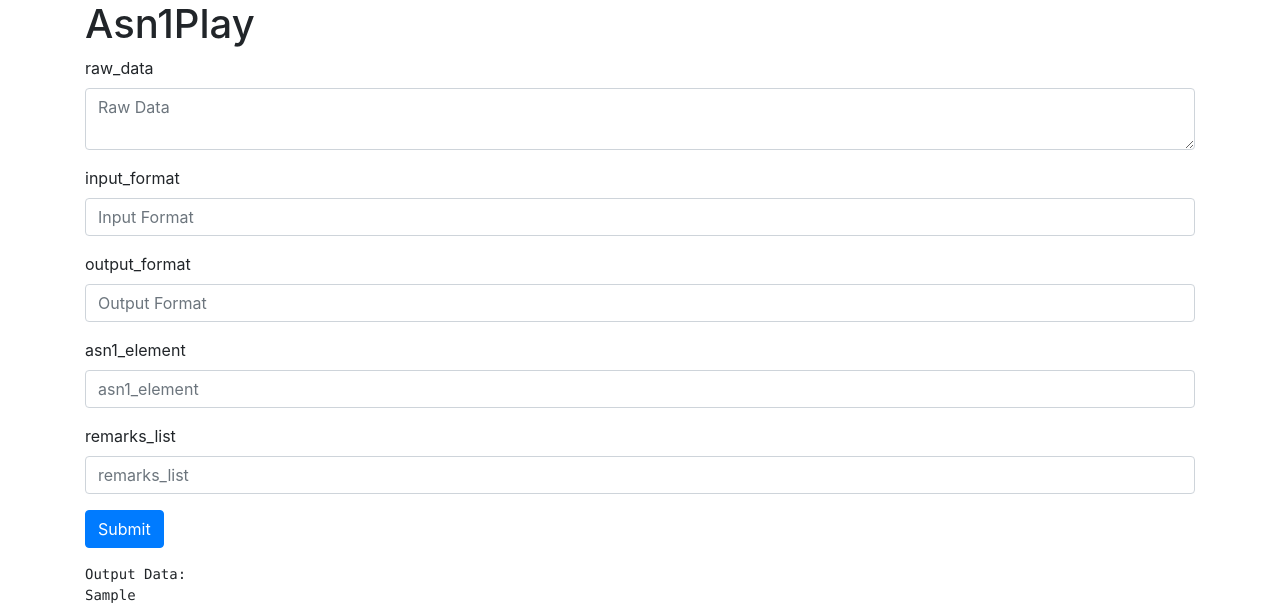
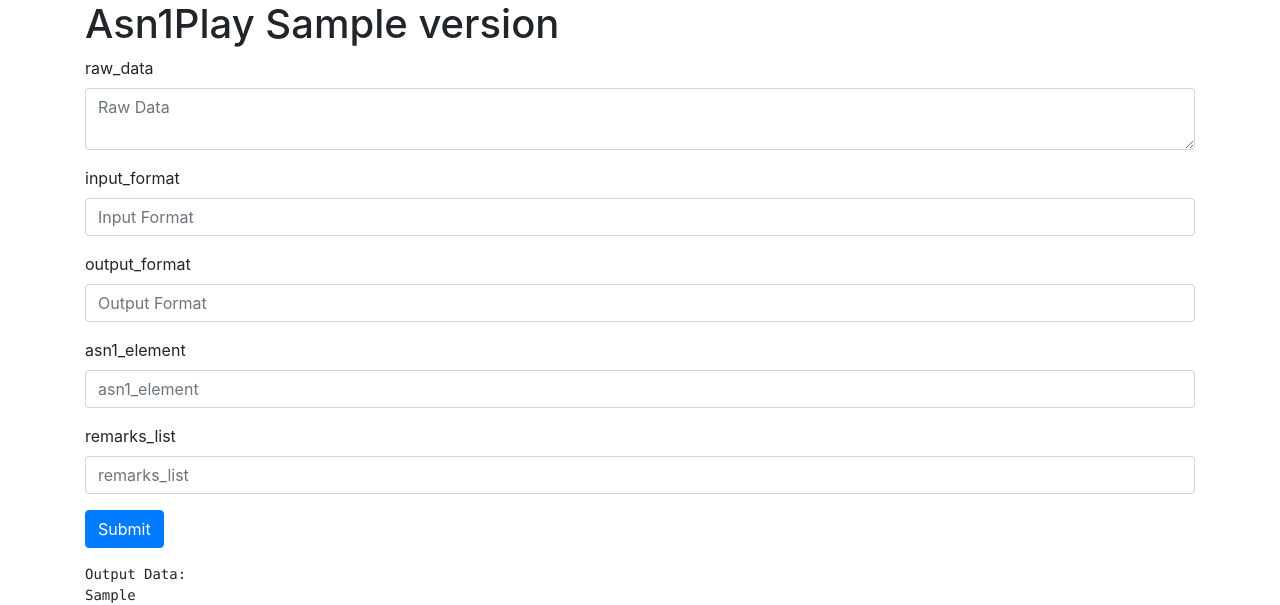
Before and after one commit to impratikjaiswal/asn1Play, a Flask app: template src/templates/asn1Play.html in a window 1280 px wide. Shown: the part 56-661 px from the top of the page. Run offline with Flask 3, Linux system fonts and the light colour scheme; the template is opened without the code that fills it: most values are stand-ins (such as "Sample title", 1, 10 or a date in 2020); parts of the project's set-up code (start-up, migrations or seed data) failed here and were passed over; some libraries are stand-ins or nearby versions.

Commit message:
version added in web form

```diff
--- a/src/app.py
+++ b/src/app.py
@@ -5,8 +5,9 @@ from flask import Flask, render_template, request, url_for, flash, redirect
 from python_helpers.ph_modes_error_handling import PhErrorHandlingModes
 from werkzeug.exceptions import abort
 
+from src.main.convert.converter import read_web_request
 from src.main.data_type.data_type_master import DataTypeMaster
-from src.main.helper.data import Data
+from src.main.helper.constants_config import ConfigConst
 
 app = Flask(__name__)
 app.config['SECRET_KEY'] = 'your secret key'
@@ -23,6 +24,7 @@ def index():
 @app.route('/asn1Play', methods=('GET', 'POST'))
 def asn1Play():
     output_data = ''
+    version = f'v{ConfigConst.TOOL_VERSION}'
     if request.method == 'POST':
         raw_data = request.form['raw_data']
         input_format = request.form['input_format']
@@ -39,12 +41,13 @@ def asn1Play():
         # else:
         #     return redirect(url_for('asn1Play'))
         data_type = DataTypeMaster()
-        data_type.set_data_pool(data_pool=[
-            Data(raw_data=raw_data, input_format=input_format, output_format=output_format, asn1_element=asn1_element,
-                 remarks_list=remarks_list)])
+        data_type.set_data_pool(data_pool=[read_web_request(request.form.to_dict())])
         data_type.parse(PhErrorHandlingModes.CONTINUE_ON_ERROR)
         output_data = data_type.meta_data_pool[0]
-    return render_template('asn1Play.html', output_data=output_data)
+        return render_template('asn1Play.html', version=version, output_data=output_data)
+    if request.method == 'GET':
+        return render_template('asn1Play.html', version=version)
+    return render_template('asn1Play.html', version=version)
 
 
 @app.route('/tlvPlay')
--- a/src/templates/asn1Play.html
+++ b/src/templates/asn1Play.html
@@ -1,7 +1,7 @@
 {% extends 'base.html' %}
 
 {% block content %}
-    <h1>{% block title %}Asn1Play {% endblock %}</h1>
+    <h1>{% block title %}Asn1Play {{version}}{% endblock %}</h1>
 
 <form method="post">
     <div class="form-group">
```
Also changed, not shown: src/main/convert/converter.py (+13 -4 lines).
